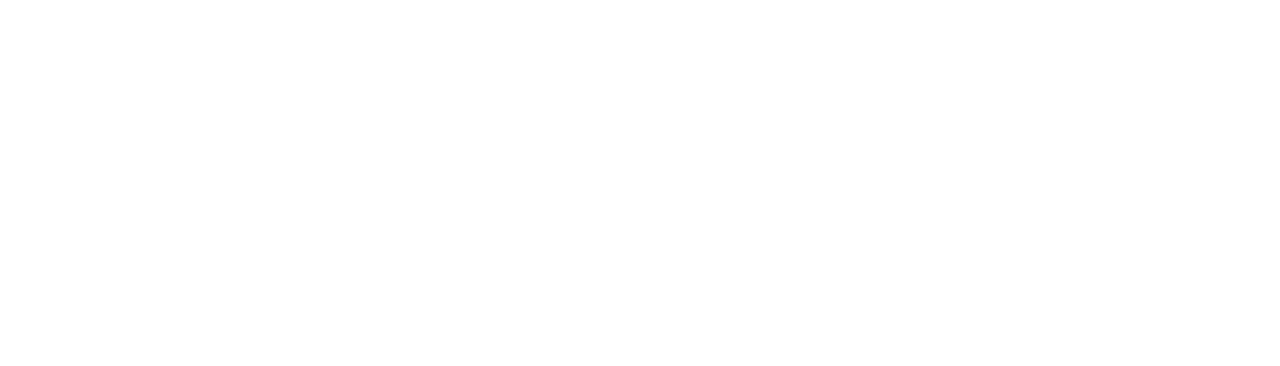
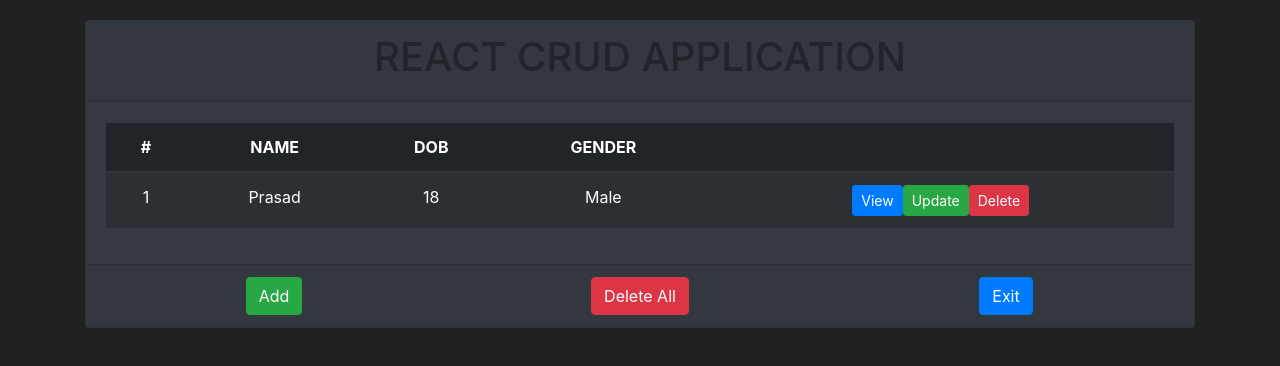
Before and after one commit to PrasadSatpute/React-Projects, a React (Create React App) app in the folder My First CRUD React App/crudapp/: page / in a window 1280 px wide. Shown: the top 366 px of the page. Built offline with nearby package versions, Linux system fonts and the light colour scheme.

Commit message:
Person Component

```diff
--- a/My First CRUD React App/crudapp/package.json
+++ b/My First CRUD React App/crudapp/package.json
@@ -3,6 +3,8 @@
   "version": "0.1.0",
   "private": true,
   "dependencies": {
+    "@material-ui/core": "^4.12.3",
+    "@material-ui/icons": "^4.11.2",
     "@testing-library/jest-dom": "^5.14.1",
     "@testing-library/react": "^11.2.7",
     "@testing-library/user-event": "^12.8.3",
@@ -16,7 +18,7 @@
   },
   "scripts": {
     "start": "set PORT=8090 && react-scripts start",
-    "json-server": "json-server --watch db.json port = 9080",
+    "json-server": "json-server --watch db.json port=9080",
     "start-db": "concurrently \"npm start\" \"run json-server\"",
     "build": "react-scripts build",
     "test": "react-scripts test",
--- a/My First CRUD React App/crudapp/public/index.html
+++ b/My First CRUD React App/crudapp/public/index.html
@@ -23,7 +23,7 @@
       Unlike "/favicon.ico" or "favicon.ico", "%PUBLIC_URL%/favicon.ico" will
       work correctly both with client-side routing and a non-root public URL.
       Learn how to configure a non-root public URL by running `npm run build`.
-    -->
+    --><link rel="stylesheet" href="https://maxcdn.bootstrapcdn.com/bootstrap/4.0.0/css/bootstrap.min.css" integrity="sha384-Gn5384xqQ1aoWXA+058RXPxPg6fy4IWvTNh0E263XmFcJlSAwiGgFAW/dAiS6JXm" crossorigin="anonymous">
     <title>React App</title>
   </head>
   <body>
@@ -40,4 +40,7 @@
       To create a production bundle, use `npm run build` or `yarn build`.
     -->
   </body>
+  <script src="https://code.jquery.com/jquery-3.2.1.slim.min.js" integrity="sha384-KJ3o2DKtIkvYIK3UENzmM7KCkRr/rE9/Qpg6aAZGJwFDMVNA/GpGFF93hXpG5KkN" crossorigin="anonymous"></script>
+<script src="https://cdnjs.cloudflare.com/ajax/libs/popper.js/1.12.9/umd/popper.min.js" integrity="sha384-ApNbgh9B+Y1QKtv3Rn7W3mgPxhU9K/ScQsAP7hUibX39j7fakFPskvXusvfa0b4Q" crossorigin="anonymous"></script>
+<script src="https://maxcdn.bootstrapcdn.com/bootstrap/4.0.0/js/bootstrap.min.js" integrity="sha384-JZR6Spejh4U02d8jOt6vLEHfe/JQGiRRSQQxSfFWpi1MquVdAyjUar5+76PVCmYl" crossorigin="anonymous"></script>
 </html>
--- a/My First CRUD React App/crudapp/src/App.css
+++ b/My First CRUD React App/crudapp/src/App.css
@@ -0,0 +1,3 @@
+.homecard{
+    margin-top: 20px;
+}
--- a/My First CRUD React App/crudapp/src/App.js
+++ b/My First CRUD React App/crudapp/src/App.js
@@ -1,10 +1,11 @@
 import logo from './logo.svg';
 import './App.css';
+import Home from './components/Home';
 
 function App() {
   return (
-    <div className="App">
-
+    <div className='container'>
+      <Home></Home>
     </div>
   );
 }
--- /dev/null
+++ b/My First CRUD React App/crudapp/src/components/Add/AddPerson.js
@@ -0,0 +1,44 @@
+import React from 'react'
+
+const AddPerson = () => {
+  return (
+    <div className="modal-dialog" role="document">
+    <div className="modal-content">
+      <div className="modal-header">
+        <h5 className="modal-title" id="exampleModalLabel">ADD PERSON INFORMATION</h5>
+        <button type="button" className="close" data-dismiss="modal" aria-label="Close">
+          <span aria-hidden="true">&times;</span>
+        </button>
+      </div>
+      <div className="modal-body">
+        <form>
+          <div className='form-row'>
+            <div className='form-group col-md-6'>
+              <label for='name'>NAME</label>
+              <input className='form-control' type='text'></input>
+            </div>
+            <div className='form-group col-md-6'>
+              <label for='name'>DOB</label>
+              <input className='form-control' type='date'></input>
+            </div>
+            <div className='form-group col-md-6'>
+              <label for='gender'>GENDER</label>
+              <select id="gender" class="form-control">
+                <option selected value='0'>Choose...</option>
+                <option value='1'>Male</option>
+                <option value='2'>Female</option>
+            </select>
+            </div>
+          </div>
+        </form>
+      </div>
+      <div className="modal-footer">
+        <button type="button" className="btn btn-secondary" data-dismiss="modal">Close</button>
+        <button type="button" className="btn btn-primary">Submit</button>
+      </div>
+    </div>
+  </div>
+  );
+}
+
+export default AddPerson;
--- /dev/null
+++ b/My First CRUD React App/crudapp/src/components/Home.js
@@ -0,0 +1,85 @@
+import React from 'react';
+import ReactDOM from 'react-dom';
+
+import AddPerson from './Add/AddPerson';
+import UpdatePerson from './Update/UpdatePerson';
+
+
+const Home = () => {
+  return (
+    <div className='homecard'>
+
+        <div class="modal fade"
+        id="AddPersonModal"
+        tabindex="-1"
+        role="dialog"
+        aria-labelledby="AddPersonModalLabel"
+        aria-hidden="true">
+            <AddPerson></AddPerson>
+        </div>
+
+        <div class="modal fade"
+        id="UpdatePersonModal"
+        tabindex="-1"
+        role="dialog"
+        aria-labelledby="UpdatePersonModalLabel"
+        aria-hidden="true">
+            <UpdatePerson></UpdatePerson>
+        </div>
+
+        <div className="card bg-dark">
+            <div className="card-header text-center">
+                <h1>REACT CRUD APPLICATION</h1>
+            </div>
+            <div className="card-body text-center">
+                <table class="table table-striped table-dark">
+                    <thead>
+                        <tr>
+                        <th scope="col">#</th>
+                        <th scope="col">NAME</th>
+                        <th scope="col">DOB</th>
+                        <th scope="col">GENDER</th>
+                        <th scope="col"></th>
+                        </tr>
+                    </thead>
+                    <tbody>
+                        <tr>
+                            <td>1</td>
+                            <td>Prasad</td>
+                            <td>18</td>
+                            <td>Male</td>
+                            <td>
+                                <button className='btn btn-primary btn-sm'>View</button>
+                                <button
+                                className='btn btn-success btn-sm'
+                                data-toggle="modal"
+                                data-target="#UpdatePersonModal">Update</button>
+                                <button className='btn btn-danger btn-sm'>Delete</button>
+                            </td>
+                        </tr>
+                    </tbody>
+                </table>
+            </div>
+            <div className="card-footer text-center">
+                <div className='row'>
+                    <div className='col'>
+                        <button
+                        className='btn btn-success'
+                        data-toggle="modal"
+                        data-target="#AddPersonModal">Add</button>
+                    </div>
+                    <div className='col'>
+                        <button className='btn btn-danger'>Delete All</button>
+                    </div>
+                    <div className='col'>
+                        <button
+                        className='btn btn-primary'
+                        >Exit</button>
+                    </div>
+                </div>
+            </div>
+        </div>
+    </div>
+  );
+}
+export default Home;
--- /dev/null
+++ b/My First CRUD React App/crudapp/src/components/Update/UpdatePerson.js
@@ -0,0 +1,44 @@
+import React from 'react'
+
+const UpdatePerson = () => {
+  return (
+    <div className="modal-dialog" role="document">
+    <div className="modal-content">
+      <div className="modal-header">
+        <h5 className="modal-title" id="exampleModalLabel">UPDATE PERSON INFORMATION</h5>
+        <button type="button" className="close" data-dismiss="modal" aria-label="Close">
+          <span aria-hidden="true">&times;</span>
+        </button>
+      </div>
+      <div className="modal-body">
+        <form>
+          <div className='form-row'>
+            <div className='form-group col-md-6'>
+              <label for='name'>NAME</label>
+              <input className='form-control' type='text'></input>
+            </div>
+            <div className='form-group col-md-6'>
+              <label for='name'>DOB</label>
+              <input className='form-control' type='date'></input>
+            </div>
+            <div className='form-group col-md-6'>
+              <label for='gender'>GENDER</label>
+              <select id="gender" class="form-control">
+                <option selected value='0'>Choose...</option>
+                <option value='1'>Male</option>
+                <option value='2'>Female</option>
+            </select>
+            </div>
+          </div>
+        </form>
+      </div>
+      <div className="modal-footer">
+        <button type="button" className="btn btn-secondary" data-dismiss="modal">Close</button>
+        <button type="button" className="btn btn-primary">Submit</button>
+      </div>
+    </div>
+  </div>
+  );
+}
+
+export default UpdatePerson;
--- a/My First CRUD React App/crudapp/src/index.css
+++ b/My First CRUD React App/crudapp/src/index.css
@@ -5,9 +5,12 @@
     sans-serif;
   -webkit-font-smoothing: antialiased;
   -moz-osx-font-smoothing: grayscale;
+  background-color: rgb(33, 33, 33);
 }
 
 code {
-  font-family: source-code-pro, Menlo, Monaco, Consolas, 'Courier New',
-    monospace;
+  font-family: 'Roboto Condensed', sans-serif;
 }
+div{
+  background: transparent;
+}
```
Also changed, not shown: 1 other file (tests, documents, lock files or other folders).
